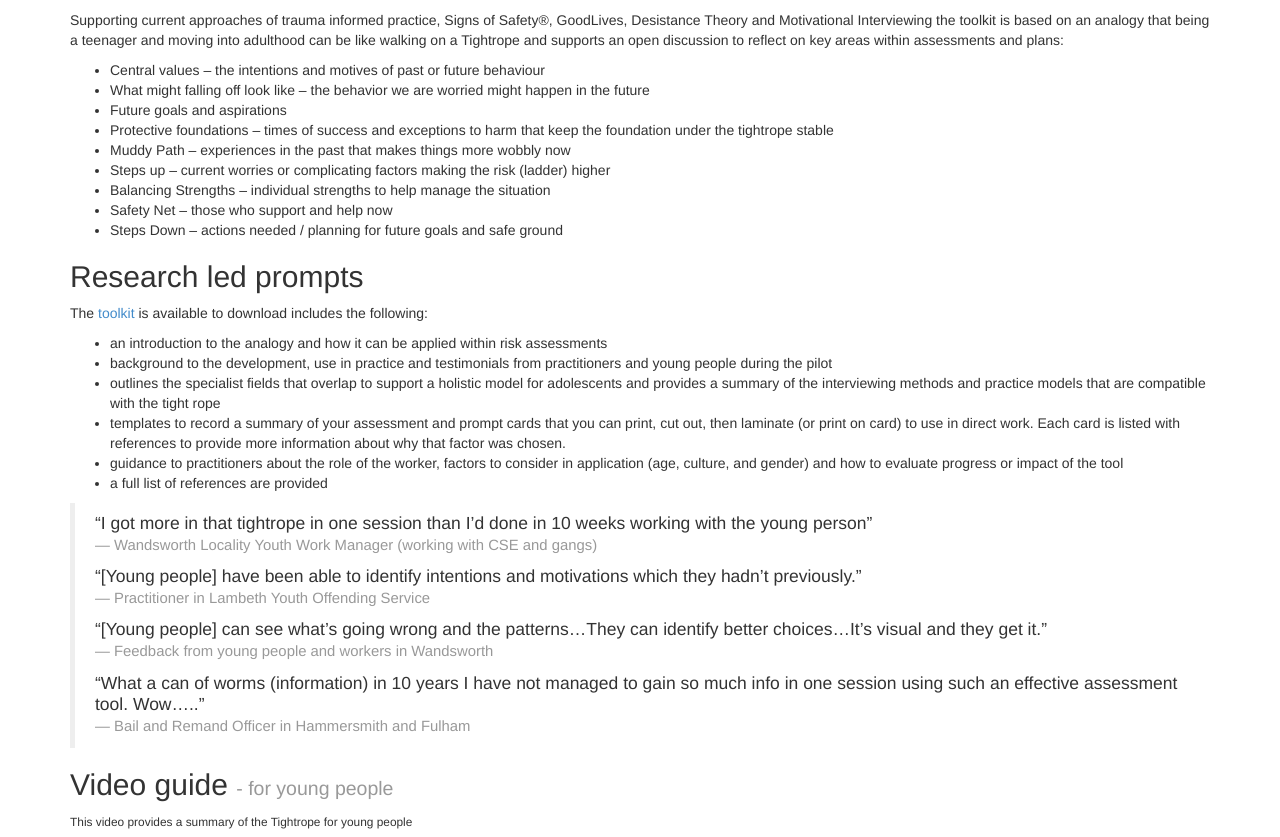
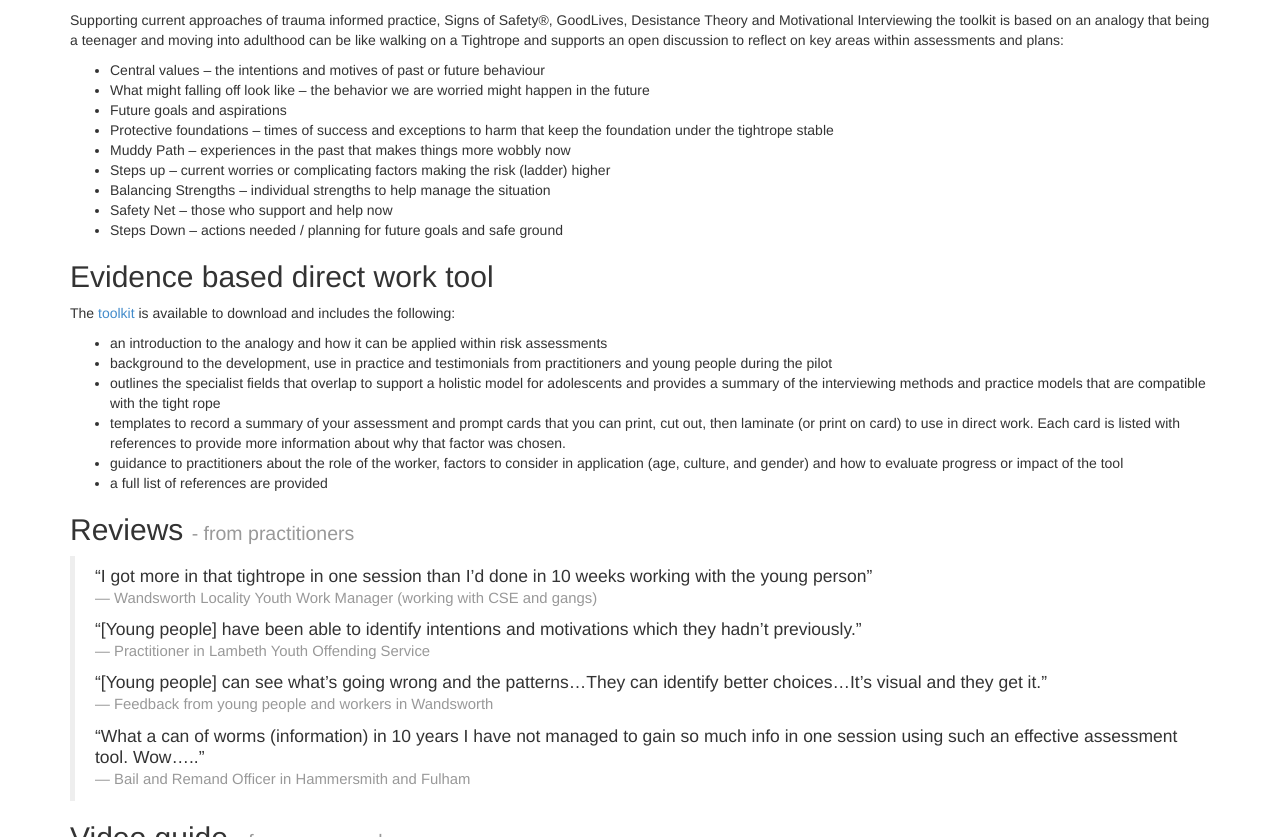
Before and after one commit to retrotravelbug/tightropetool, a Jekyll site: the page built from adolescent tightrope.md, in a window 1280 px wide and 900 px high, scrolled down 452 px, cut to the strip 0-837 px from the top of the window. Built offline with Jekyll 4.4.1, drawn with Linux system fonts in a browser that asks for light colours; nearby versions of some CDN libraries.

Commit message:
Update adolescent tightrope.md

```diff
--- a/adolescent tightrope.md
+++ b/adolescent tightrope.md
@@ -24,14 +24,16 @@ Supporting current approaches of trauma informed practice, Signs of Safety®, Go
 -	Safety Net – those who support and help now
 -	Steps Down – actions needed / planning for future goals and safe ground
 
-## Research led prompts
-The [toolkit] is available to download includes the following:
+## Evidence based direct work tool
+The [toolkit] is available to download and includes the following:
 -	an introduction to the analogy and how it can be applied within risk assessments
 -	background to the development, use in practice and testimonials from practitioners and young people during the pilot
 - outlines the specialist fields that overlap to support a holistic model for adolescents and provides a summary of the interviewing methods and practice models that are compatible with the tight rope
 - templates to record a summary of your assessment and prompt cards that you can print, cut out, then laminate (or print on card) to use in direct work. Each card is listed with references to provide more information about why that factor was chosen.
 - guidance to practitioners about the role of the worker, factors to consider in application (age, culture, and gender) and how to evaluate progress or impact of the tool
 - a full list of references are provided
+
+## Reviews <small> - from practitioners</small>
 
 > "I got more in that tightrope in one session than I’d done in 10 weeks working with the young person"
 > <small>Wandsworth Locality Youth Work Manager (working with CSE and gangs)</small>
```
